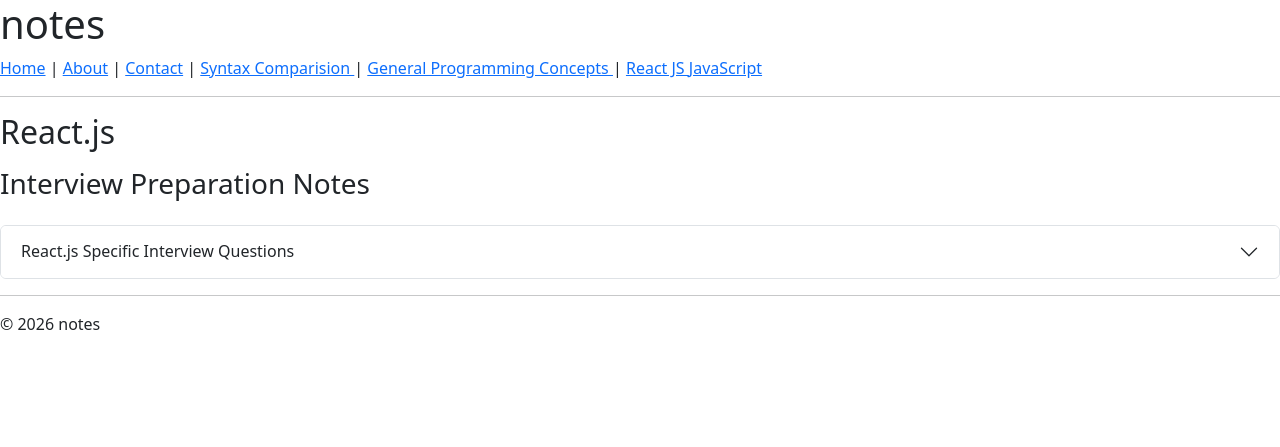
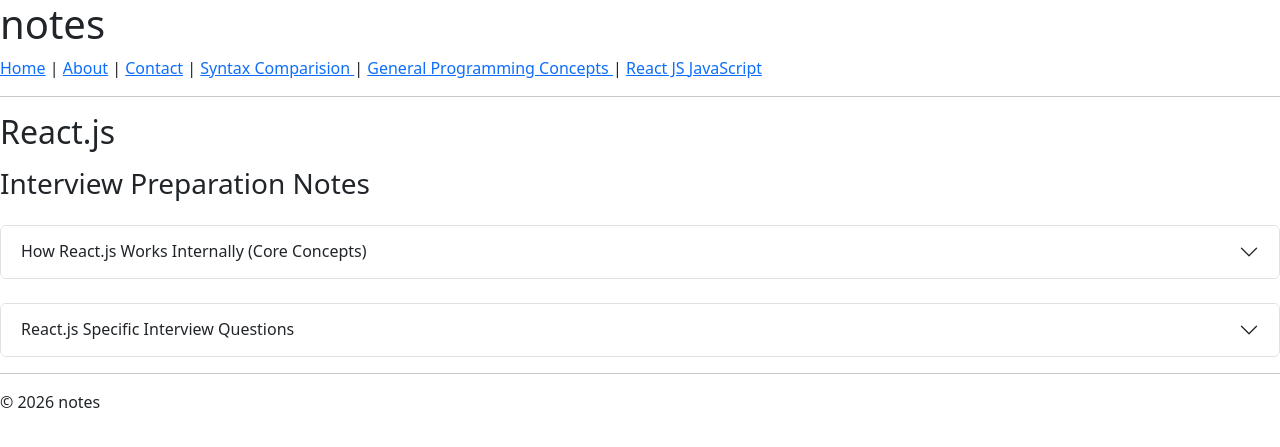
Before and after one commit to harmeet773/notes, a Jekyll site: the page built from reactjs.html, in a window 1280 px wide. Shown: the top 447 px of the page. Built offline with Jekyll 4.4.1, drawn with Linux system fonts in a browser that asks for light colours; some of the changed lines change nothing that is shown.

Commit message:
added new notes

```diff
--- a/reactjs.html
+++ b/reactjs.html
@@ -6,11 +6,90 @@
 <h2 class="mb-3">React.js</h2>
 <h3 class="mb-4">Interview Preparation Notes</h3>
 
+<!-- =============================== -->
+<!-- React Internal Working Section -->
+<!-- =============================== -->
+
+<div class="accordion mb-4" id="coreReactAccordion">
+
+  <div class="accordion-item">
+    <h2 class="accordion-header">
+      <button class="accordion-button collapsed"
+              type="button"
+              data-bs-toggle="collapse"
+              data-bs-target="#reactInternals">
+        How React.js Works Internally (Core Concepts)
+      </button>
+    </h2>
+
+    <div id="reactInternals"
+         class="accordion-collapse collapse"
+         data-bs-parent="#coreReactAccordion">
+
+      <div class="accordion-body">
+
+        <h5>1️⃣ Virtual DOM</h5>
+        <ul>
+          <li>React creates a lightweight copy of the real DOM called the <strong>Virtual DOM</strong>.</li>
+          <li>Whenever state or props change, React updates the Virtual DOM first.</li>
+          <li>It compares the updated Virtual DOM with the previous version.</li>
+        </ul>
+
+        <h5>2️⃣ Diffing Algorithm (Reconciliation)</h5>
+        <ul>
+          <li>React uses a smart diffing algorithm to compare old and new Virtual DOM trees.</li>
+          <li>Instead of re-rendering the entire DOM, React finds only the changed nodes.</li>
+          <li>This process is called <strong>Reconciliation</strong>.</li>
+          <li>React uses keys to efficiently track list changes.</li>
+        </ul>
+
+        <h5>3️⃣ Rendering Process</h5>
+        <ul>
+          <li>State/Props change → Virtual DOM updates</li>
+          <li>Diffing happens</li>
+          <li>Only changed elements are updated in the real DOM</li>
+          <li>This makes React fast and efficient.</li>
+        </ul>
+
+        <h5>4️⃣ Fiber Architecture</h5>
+        <ul>
+          <li>React Fiber is the internal engine of React.</li>
+          <li>It allows incremental rendering.</li>
+          <li>Supports features like Concurrent Mode.</li>
+          <li>Improves UI responsiveness.</li>
+        </ul>
+
+        <h5>5️⃣ Why Babel is Used</h5>
+        <ul>
+          <li>Browsers do not understand JSX directly.</li>
+          <li>Babel converts JSX into regular JavaScript.</li>
+          <li>Example:</li>
+        </ul>
+
+<pre>
+JSX:
+&lt;h1&gt;Hello&lt;/h1&gt;
+
+Converted by Babel:
+React.createElement("h1", null, "Hello");
+</pre>
+
+        <ul>
+          <li>Babel also converts modern ES6+ syntax to browser-compatible JavaScript.</li>
+        </ul>
+
+      </div>
+    </div>
+  </div>
+
+</div>
+
+
+<!-- =============================== -->
+<!-- Existing Accordion Below -->
+<!-- =============================== -->
+
 <div class="accordion" id="mainAccordion">
-
-  <!-- ============================ -->
-  <!-- React Section -->
-  <!-- ============================ -->
 
   <div class="accordion-item">
     <h2 class="accordion-header">
```
